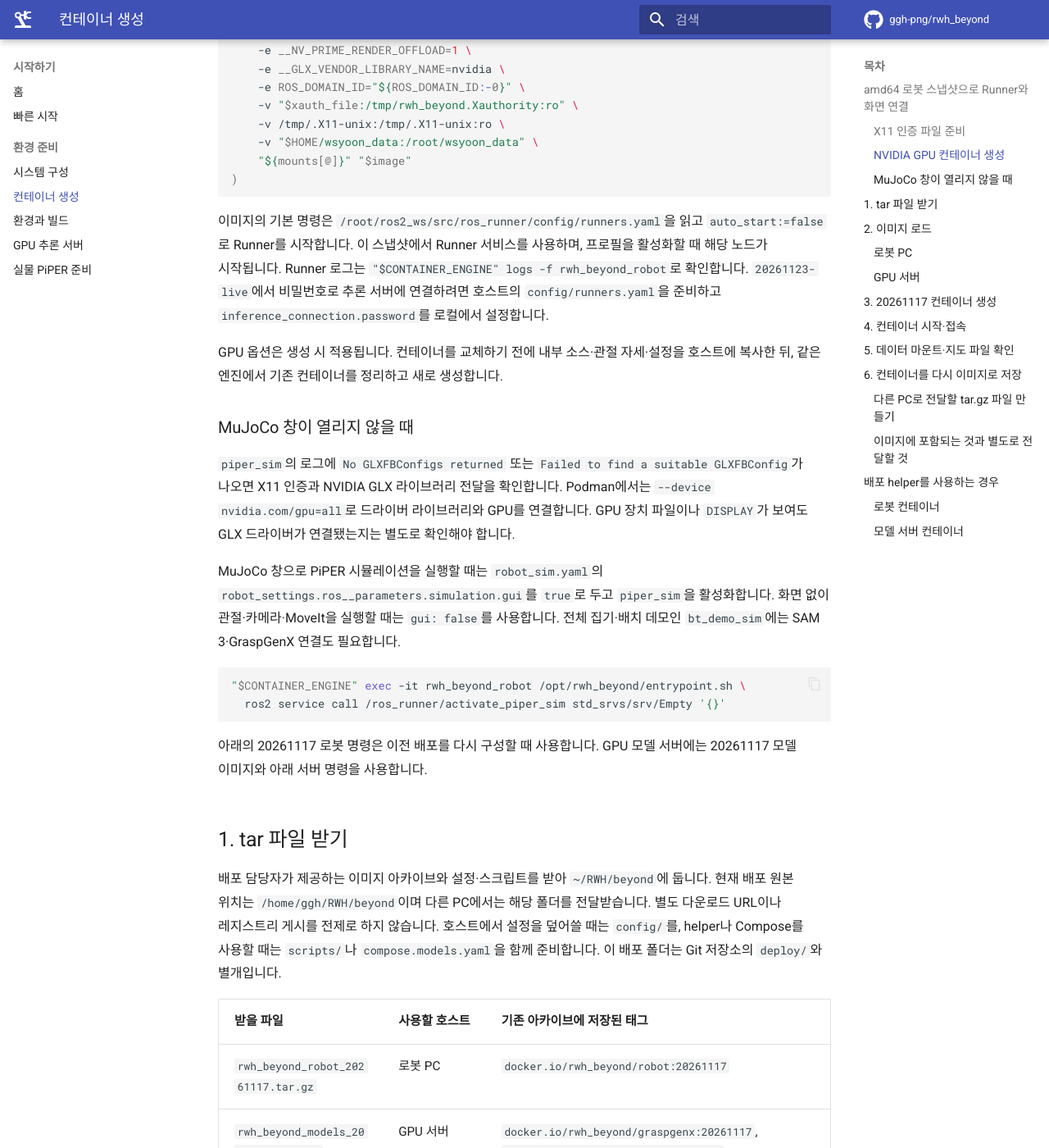
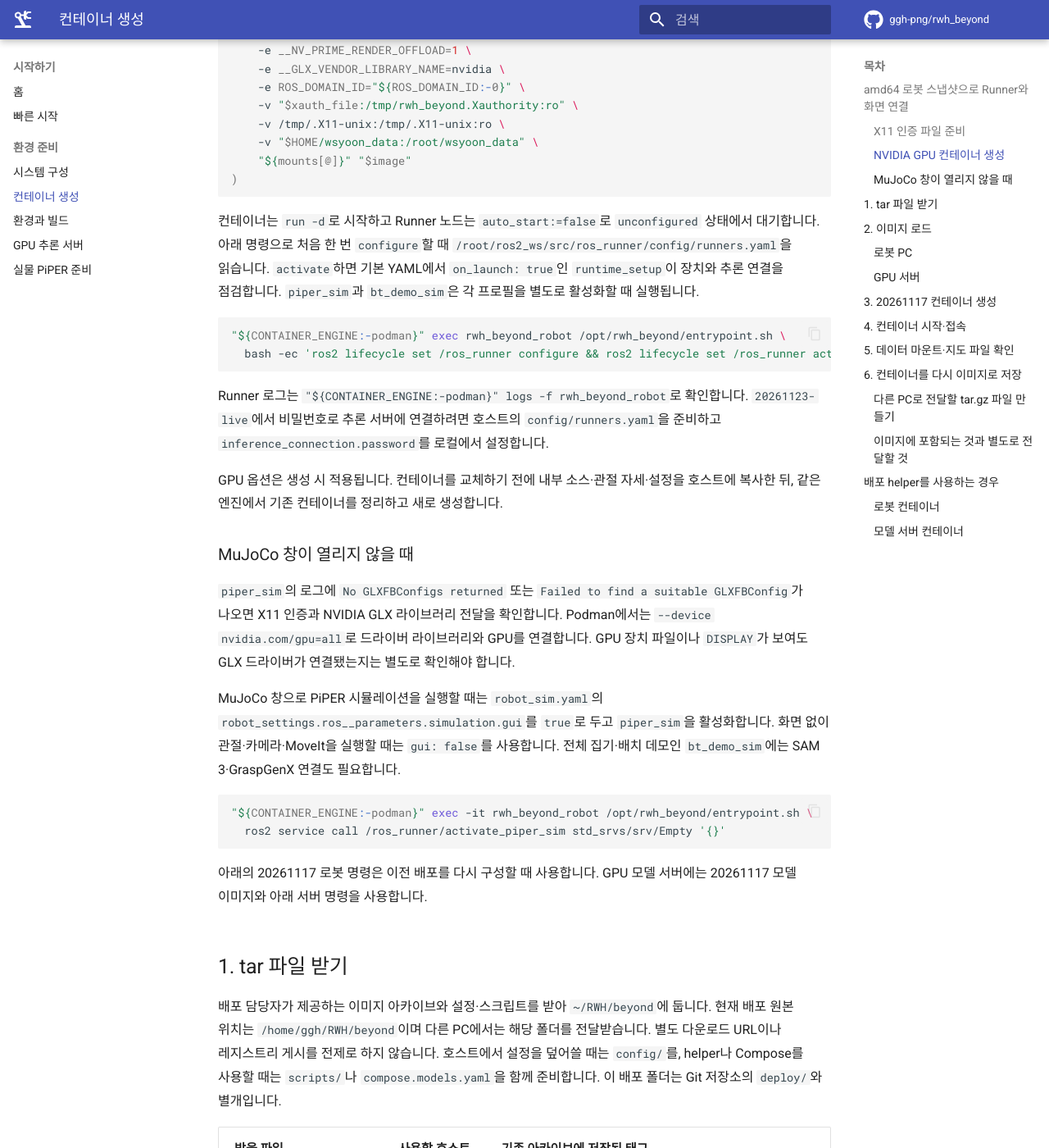
Before and after one commit to ggh-png/rwh_beyond, an MkDocs documentation site: the page built from docs/docker-containers.md, in a window 1280 px wide and 1400 px high, scrolled down 2319 px. Shown: the whole window at 82% size. Built offline with MkDocs 1.6.1 and Material for MkDocs 9.7.7, drawn with Linux system fonts in a browser that asks for light colours; comment, search, counter and statistics services are not loaded.

Commit message:
Document robot snapshot Runner activation

````diff
--- a/docs/docker-containers.md
+++ b/docs/docker-containers.md
@@ -105,10 +105,18 @@ Docker Engine은 NVIDIA Container Toolkit을 사용합니다. `docker`가 Podman
 )
 ```
 
-이미지의 기본 명령은 `/root/ros2_ws/src/ros_runner/config/runners.yaml`을 읽고
-`auto_start:=false`로 Runner를 시작합니다. 이 스냅샷에서 Runner 서비스를 사용하며,
-프로필을 활성화할 때 해당 노드가 시작됩니다.
-Runner 로그는 `"$CONTAINER_ENGINE" logs -f rwh_beyond_robot`로 확인합니다.
+컨테이너는 `run -d`로 시작하고 Runner 노드는 `auto_start:=false`로 `unconfigured` 상태에서
+대기합니다. 아래 명령으로 처음 한 번 `configure`할 때
+`/root/ros2_ws/src/ros_runner/config/runners.yaml`을 읽습니다. `activate`하면 기본 YAML에서
+`on_launch: true`인 `runtime_setup`이 장치와 추론 연결을 점검합니다. `piper_sim`과
+`bt_demo_sim`은 각 프로필을 별도로 활성화할 때 실행됩니다.
+
+```bash
+"${CONTAINER_ENGINE:-podman}" exec rwh_beyond_robot /opt/rwh_beyond/entrypoint.sh \
+  bash -ec 'ros2 lifecycle set /ros_runner configure && ros2 lifecycle set /ros_runner activate'
+```
+
+Runner 로그는 `"${CONTAINER_ENGINE:-podman}" logs -f rwh_beyond_robot`로 확인합니다.
 `20261123-live`에서 비밀번호로 추론 서버에 연결하려면 호스트의 `config/runners.yaml`을
 준비하고 `inference_connection.password`를 로컬에서 설정합니다.
 
@@ -128,7 +136,7 @@ MuJoCo 창으로 PiPER 시뮬레이션을 실행할 때는 `robot_sim.yaml`의
 전체 집기·배치 데모인 `bt_demo_sim`에는 SAM 3·GraspGenX 연결도 필요합니다.
 
 ```bash
-"$CONTAINER_ENGINE" exec -it rwh_beyond_robot /opt/rwh_beyond/entrypoint.sh \
+"${CONTAINER_ENGINE:-podman}" exec -it rwh_beyond_robot /opt/rwh_beyond/entrypoint.sh \
   ros2 service call /ros_runner/activate_piper_sim std_srvs/srv/Empty '{}'
 ```
 
````
